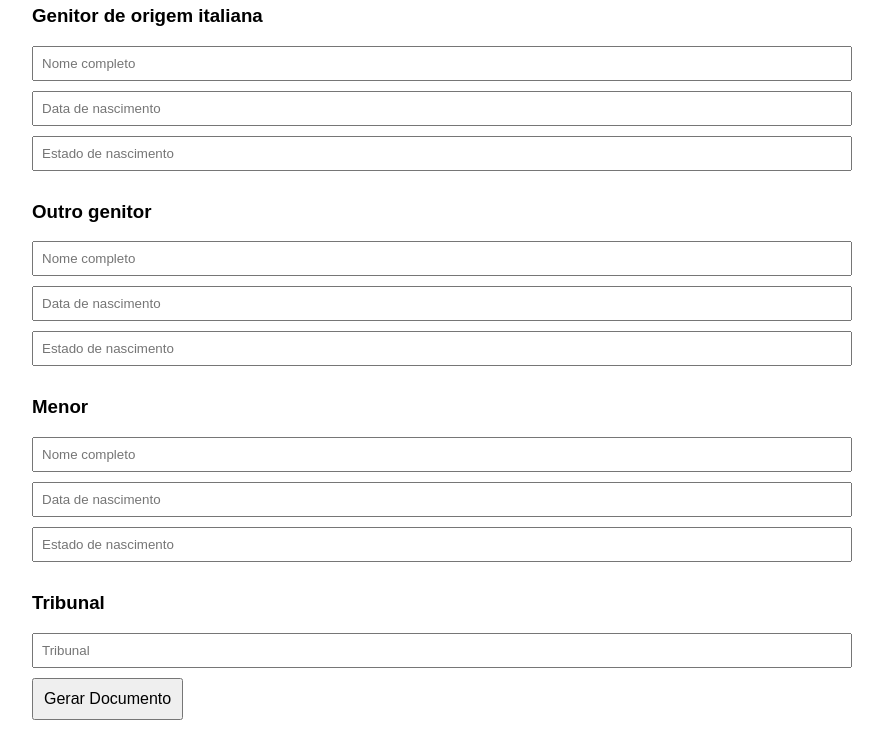
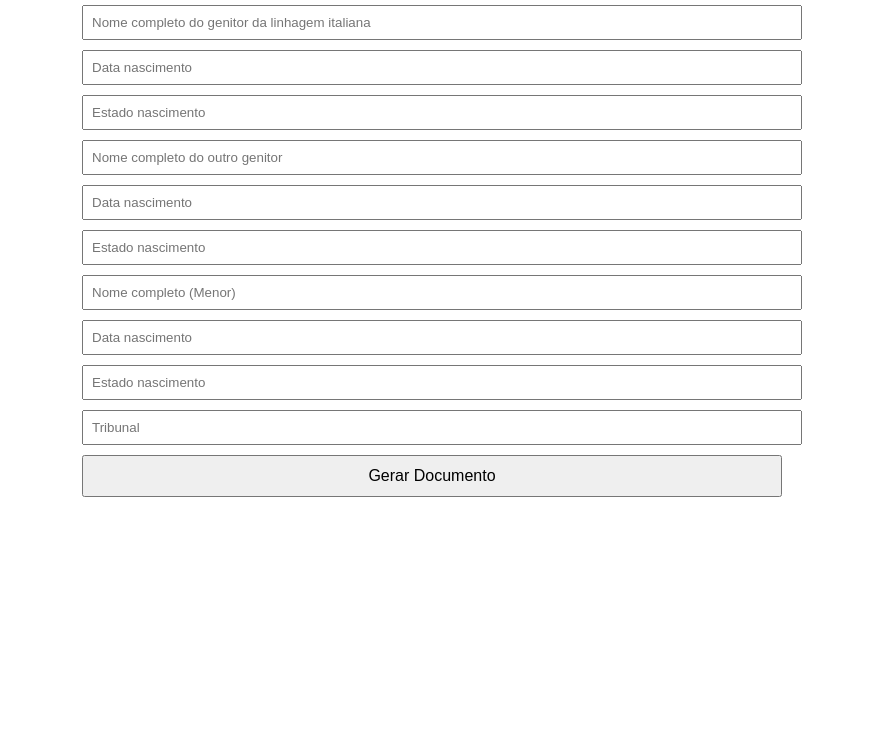
Before and after one commit to victorgesualdii/formulario-menores, a plain HTML site: page index.html in a window 1280 px wide. Shown: the part 63-800 px from the top of the page, without its empty margins (208-1091 px from the left). Drawn offline with Linux system fonts and the light colour scheme.

Commit message:
Update index.html

```diff
--- a/index.html
+++ b/index.html
@@ -3,7 +3,7 @@
 <html>
 <head>
 <meta charset="UTF-8">
-<title>Gerador de Procuração para Menores</title>
+<title>Gerador de Procuração</title>
 
 <script src="https://unpkg.com/pizzip@3.1.5/dist/pizzip.js"></script>
 
@@ -12,10 +12,9 @@
 <script src="https://cdnjs.cloudflare.com/ajax/libs/FileSaver.js/2.0.5/FileSaver.min.js"></script>
 
 <style>
-body { font-family: Arial; max-width: 800px; margin: auto; }
+body { font-family: Arial; max-width: 700px; margin: auto; }
 input { width: 100%; padding: 8px; margin-bottom: 10px; }
-button { padding: 10px; font-size: 16px; }
-h3 { margin-top: 20px; }
+button { padding: 10px; font-size: 16px; width: 100%; }
 </style>
 
 </head>
@@ -24,22 +23,18 @@ h3 { margin-top: 20px; }
 
 <h2>Gerador de Procuração para Menores</h2>
 
-<h3>Genitor de origem italiana</h3>
-<input id="Nome_completo_IT" placeholder="Nome completo">
-<input id="Data_nascimento_IT" placeholder="Data de nascimento">
-<input id="Estado_nascimento_IT" placeholder="Estado de nascimento">
+<input id="Nome_completo_IT" placeholder="Nome completo do genitor da linhagem italiana">
+<input id="Data_nascimento_IT" placeholder="Data nascimento">
+<input id="Estado_nascimento_IT" placeholder="Estado nascimento">
 
-<h3>Outro genitor</h3>
-<input id="Nome_completo_outro" placeholder="Nome completo">
-<input id="Data_nascimento_outro" placeholder="Data de nascimento">
-<input id="Estado_nascimento_outro" placeholder="Estado de nascimento">
+<input id="Nome_completo_outro" placeholder="Nome completo do outro genitor">
+<input id="Data_nascimento_outro" placeholder="Data nascimento">
+<input id="Estado_nascimento_outro" placeholder="Estado nascimento">
 
-<h3>Menor</h3>
-<input id="Nome_completo_menor" placeholder="Nome completo">
-<input id="Data_nascimento_menor" placeholder="Data de nascimento">
-<input id="Estado_nascimento_menor" placeholder="Estado de nascimento">
+<input id="Nome_completo_menor" placeholder="Nome completo (Menor)">
+<input id="Data_nascimento_menor" placeholder="Data nascimento">
+<input id="Estado_nascimento_menor" placeholder="Estado nascimento">
 
-<h3>Tribunal</h3>
 <input id="Tribunal" placeholder="Tribunal">
 
 <button onclick="gerar()">Gerar Documento</button>
@@ -48,7 +43,7 @@ h3 { margin-top: 20px; }
 
 async function gerar() {
 
-let response = await fetch("menores.docx");
+let response = await fetch("menores.docx"); // seu modelo
 let content = await response.arrayBuffer();
 
 let zip = new PizZip(content);
@@ -81,18 +76,9 @@ type: "blob"
 });
 
 let nome = document.getElementById("Nome_completo_menor").value || "documento";
+nome = nome.replace(/[\\/:*?"<>|]/g, "");
 
-let blob = new Blob([out], {
-type: "application/vnd.openxmlformats-officedocument.wordprocessingml.document"
-});
-
-let link = document.createElement("a");
-link.href = URL.createObjectURL(blob);
-link.download = nome.replace(/ /g,"_") + ".docx";
-
-document.body.appendChild(link);
-link.click();
-document.body.removeChild(link);
+saveAs(out, nome.replace(/ /g,"_") + ".docx");
 
 }
 
```
